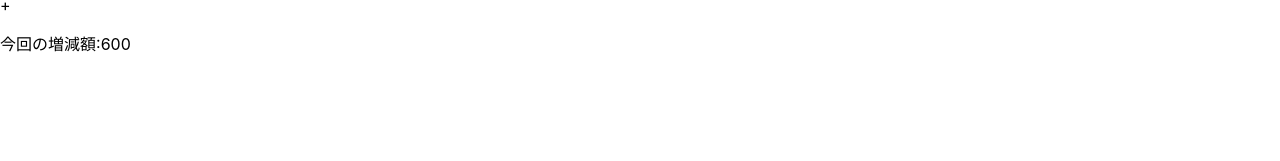
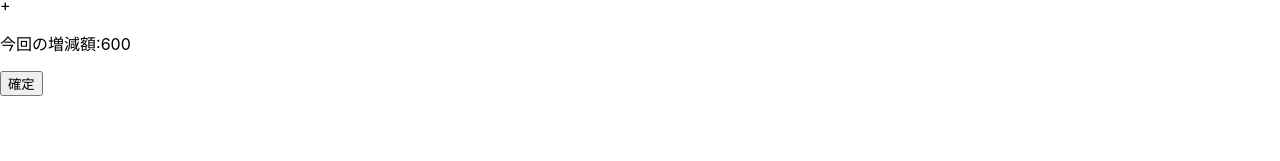
Before and after one commit to Chigusa-Sato/split-expenses, a React (Create React App) app: page /calculation in a window 1280 px wide. Shown: the part 129-290 px from the top of the page. Built offline with nearby package versions, Linux system fonts and the light colour scheme.

Commit message:
金額計算画面 確定ボタンを追加

```diff
--- a/src/pages/Calculation.tsx
+++ b/src/pages/Calculation.tsx
@@ -1,6 +1,6 @@
 import Input from '../components/atoms/Input';
 import { useState, useEffect } from 'react';
-
+import Button from '../components/atoms/Button';
 type paymentType = { id: number; price: number; seller: string };
 
 let initialPaymentList: paymentType[] = [
@@ -59,6 +59,10 @@ const Calculation = () => {
     );
     setTotalPrice(newTotalPrice);
   };
+  //
+  const addTotalPriceToCurrentMonth = () => {
+    console.log('金額加算');
+  };
   //useEffectにてマウント後に実行したい処理を記載
   useEffect(() => {
     console.log('mounted');
@@ -90,6 +94,7 @@ const Calculation = () => {
       <div>
         <p>今回の増減額:{totalPrice}</p>
       </div>
+      <Button text="確定" onClick={() => addTotalPriceToCurrentMonth()} />
     </>
   );
 };
```
